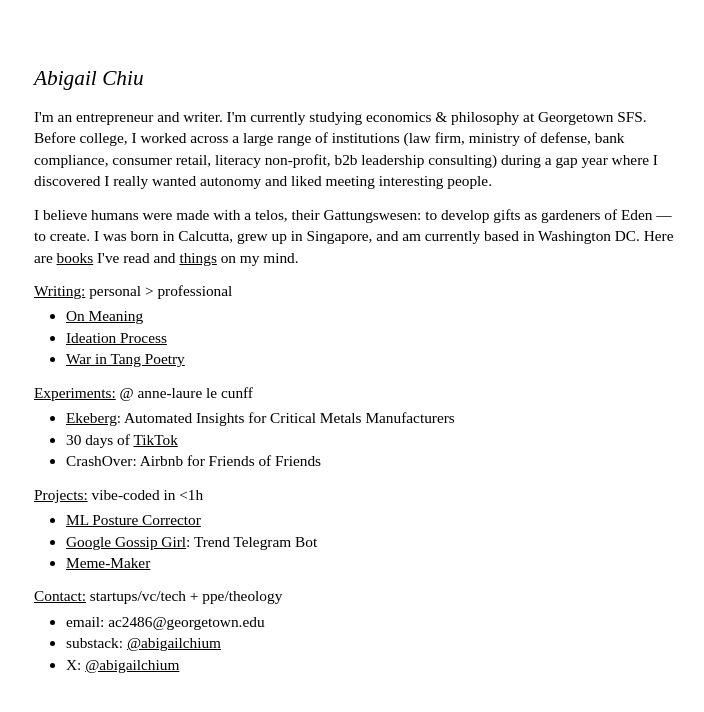
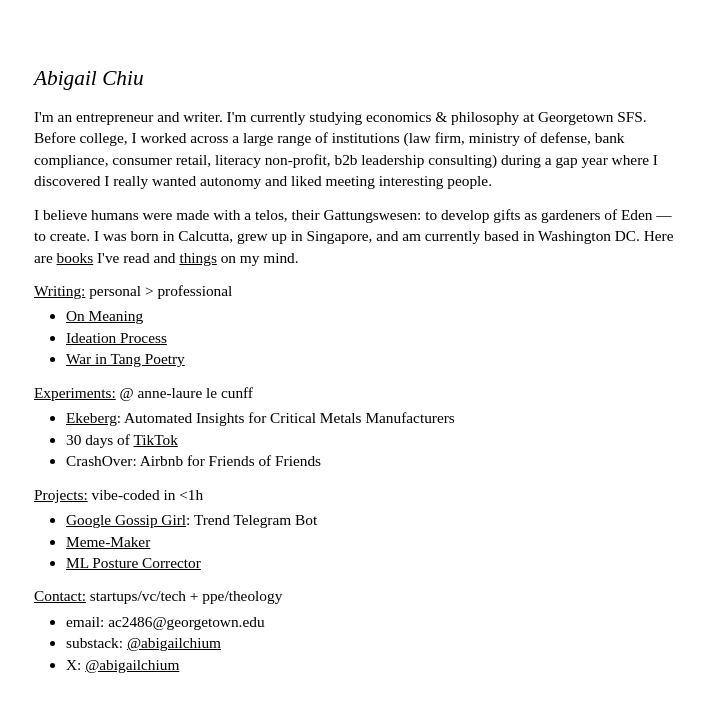
Before and after one commit to abigailchium/personal, a React (Vite) app: page / in a window 1280 px wide. Shown: the top 712 px of the page, without its empty margins (286-990 px from the left). Built offline with nearby package versions, Linux system fonts and the light colour scheme; the HTML template or start-up script is replaced by a standard one.

Commit message:
Reorder projects list
https://claude.ai/code/session_0155yvVTzrXWjGPmi9cDpkaC

```diff
--- a/src/pages/Index.tsx
+++ b/src/pages/Index.tsx
@@ -45,13 +45,13 @@ const Index = () => {
         <p className="mb-1"><span className="underline">Projects:</span> vibe-coded in &lt;1h</p>
         <ul className="list-disc pl-8 mb-3">
           <li>
-            <a href="https://abigailchium.github.io/funprojects/" target="_blank" rel="noopener noreferrer" className="underline text-black">ML Posture Corrector</a>
-          </li>
-          <li>
             <a href="https://t.me/gossipgirltrendbot" target="_blank" rel="noopener noreferrer" className="underline text-black">Google Gossip Girl</a>: Trend Telegram Bot
           </li>
           <li>
             <a href="https://abigailchium.github.io/mememaker/" target="_blank" rel="noopener noreferrer" className="underline text-black">Meme-Maker</a>
+          </li>
+          <li>
+            <a href="https://abigailchium.github.io/funprojects/" target="_blank" rel="noopener noreferrer" className="underline text-black">ML Posture Corrector</a>
           </li>
         </ul>
 
```
